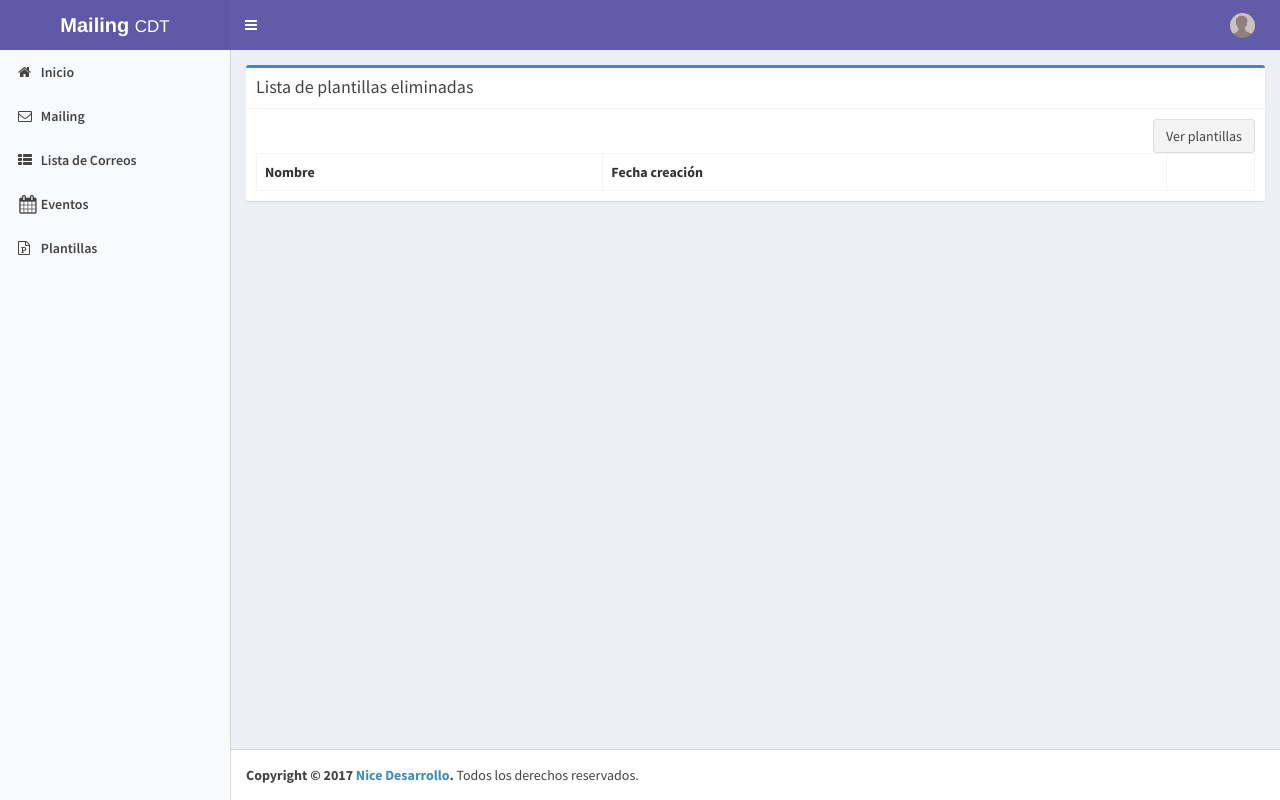
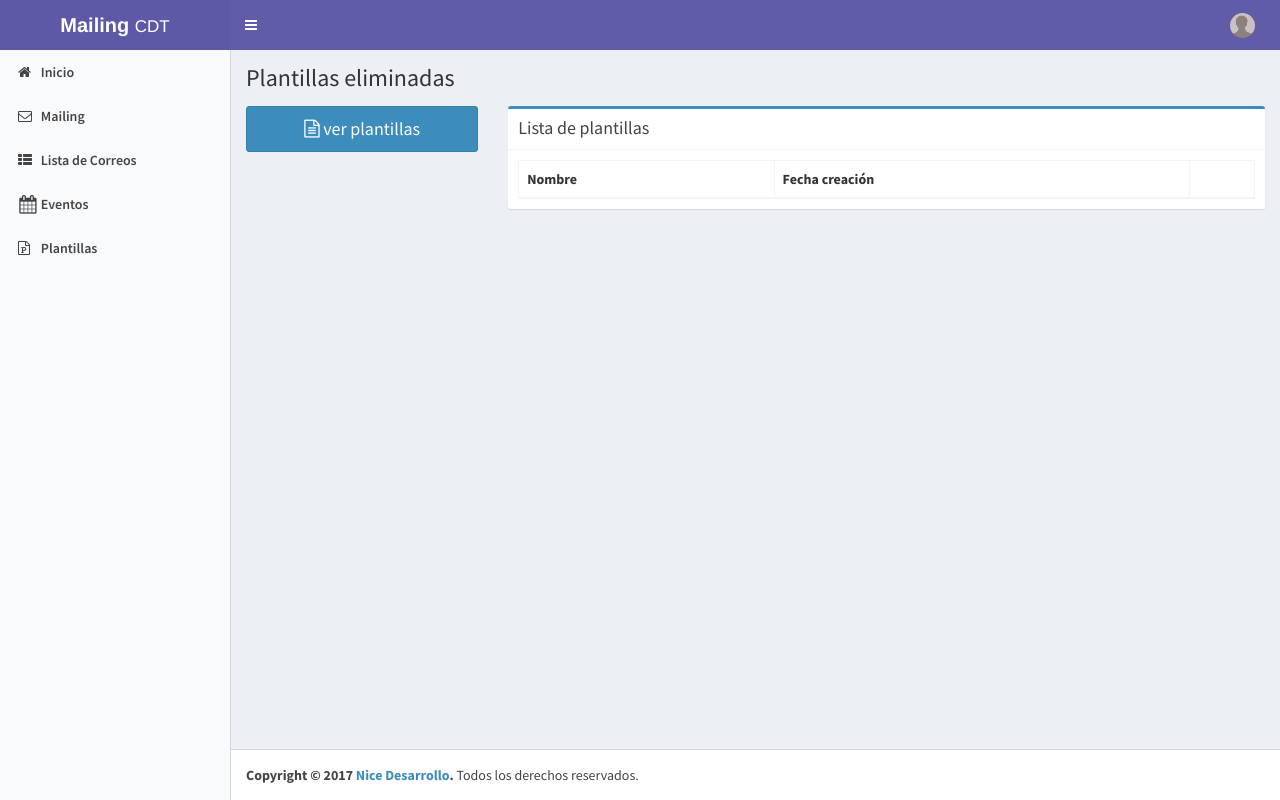
Before and after one commit to samuelmontoyag/Mailer_CDT, a Flask app: template templates/plantillas/list_eliminated.html in a window 1280 px wide. Run offline with Flask 2, Linux system fonts and the light colour scheme; the template is opened without the code that fills it, so the values that code supplies are empty; parts of the project's set-up code (start-up, migrations or seed data) failed here and were passed over; some libraries are stand-ins or nearby versions.

Commit message:
ADD: soporte a plantillas eliminadas

```diff
--- a/templates/plantillas/list_eliminated.html
+++ b/templates/plantillas/list_eliminated.html
@@ -1,19 +1,27 @@
 {% extends 'base.html' %}
 {% import 'form_helper.html' as lib with context %}
-{%block content%}
-{%call lib.create_box("Lista de plantillas eliminadas", "box-primary")%}
 
-
-<a href="/plantillas/" class='btn btn-default' style="float:right">Ver plantillas</a>
-{% if message != None %}
-    {{message|safe}}
-{% endif %}
+{%block content_wrapper%}
+<section class="content-header">
+  <h1>
+    Plantillas eliminadas
+  </h1>
+</section>
+<section class="content">
+  <div class="row">
+    <div class="col-md-3">
+    <a class='btn btn-lg btn-primary btn-block' href="/plantillas">
+        <i class="fa fa-file-text-o" aria-hidden="true"></i>  ver plantillas
+      </a>
+    </div>
+    <div class="col-md-9">
+      {%call lib.create_box("Lista de plantillas", "box-primary")%}
         <table class="table table-bordered">
-    <tr>
+          <thead>
             <th>Nombre</th>
             <th>Fecha creación</th>
             <th></th>
-    </tr>
+          </thead>
           {% for list in lists %}
           <tr>
             <td><a href="/correos/details/{{list.id}}">{{list.name}}</a></td>
@@ -31,6 +39,8 @@
           </tr>
           {% endfor %}
         </table>
-
-{% endcall %}
+      {%endcall%}
+    </div>
+  </div>
+</section>
 {% endblock %}
```
Lines whose indentation alone changed are shown as unchanged.
